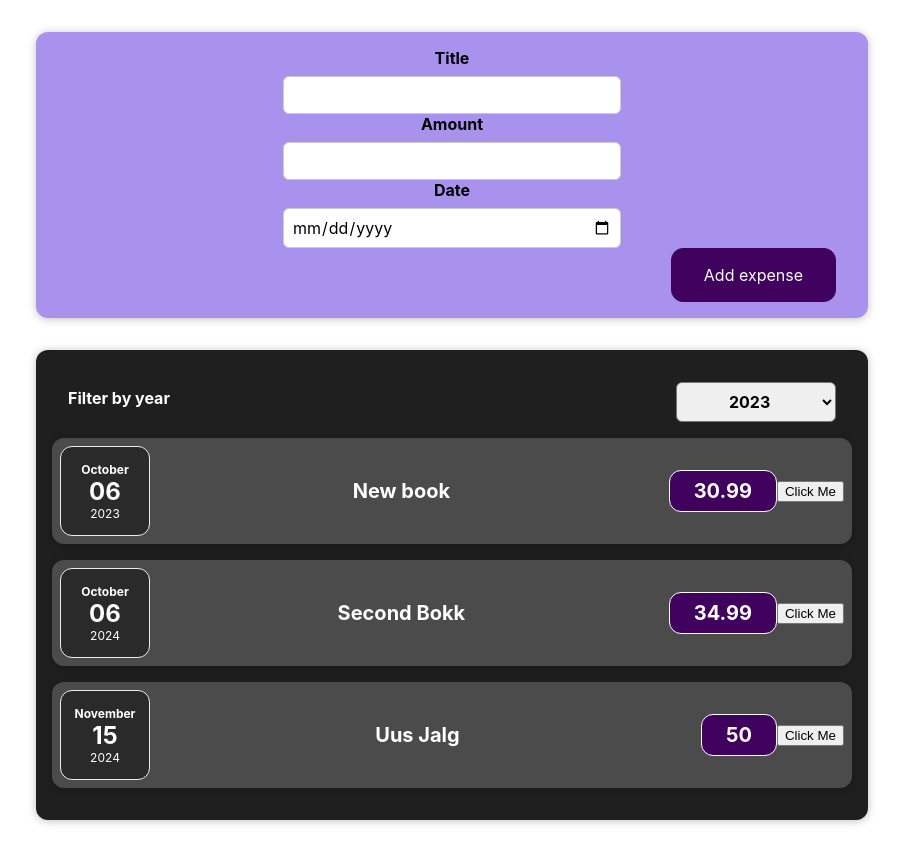
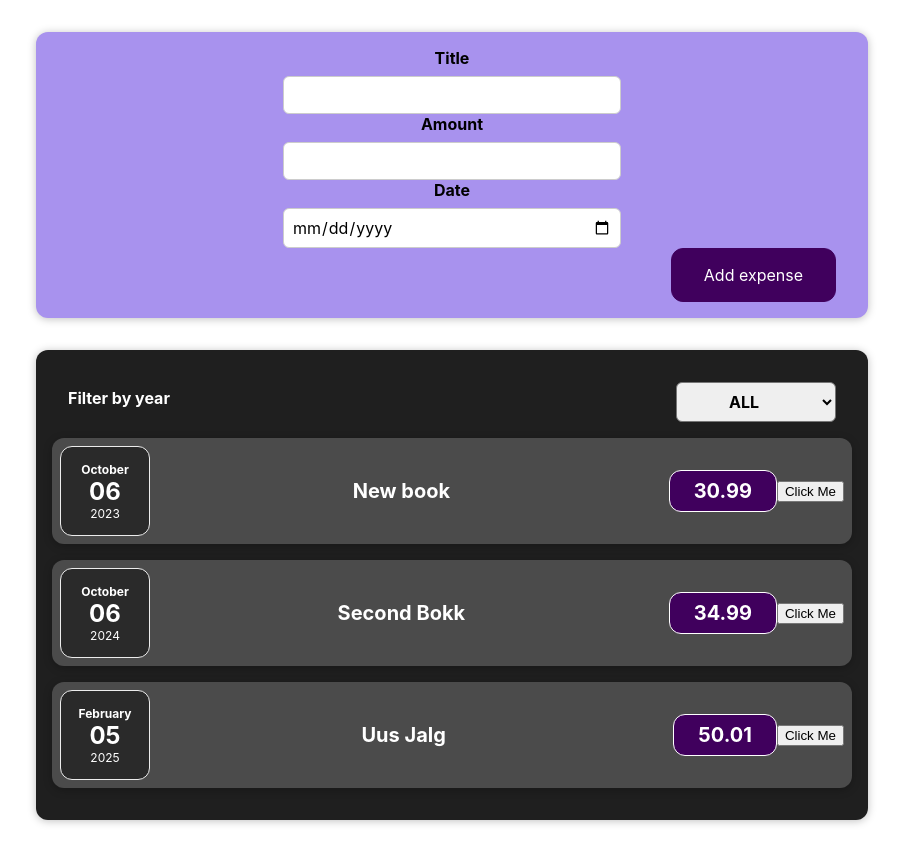
Before and after one commit to tonissonm/expenseshttp, a React (Create React App) app: page / in a window 1280 px wide. Shown: the whole page, without its empty margins (188-1091 px from the left). Built offline with nearby package versions, Linux system fonts and the light colour scheme.

Commit message:
ÜL15. Esimene pool

```diff
--- a/src/App.js
+++ b/src/App.js
@@ -17,9 +17,9 @@ id: 'id1',
 },
 {
   id: 'id3',
-  date: new Date(2024,10,15),
+  date: new Date(2025,1,5),
   title: 'Uus Jalg',
-  price: 50.00
+  price: 50.01
 }]
 
 const App = () => {
--- a/src/components/Expenses/Expenses.js
+++ b/src/components/Expenses/Expenses.js
@@ -1,24 +1,40 @@
 import ExpenseItem from './ExpenseItem';
 import ExpensesFilter from './ExpensesFilter'
 import Card from '../UI/Card';
+import NewExpense from '../NewExpense/NewExpense'
 import './Expenses.css';
+import {useState} from 'react';
 const Expenses=(props)=>{
-  const saveSelectedYearHandler = (selectedYear) => {
-    console.log(selectedYear)
+  const [filteredYear,setFilteredYear] = useState('2024');
+  const filteredYearHandler = (filteredYear) => {
+    console.log(filteredYear)
   }
-  props.expenses.map((expense) => {
-      console.log(expense)
+
+  const filteredExpenses =props.expenses.filter((expense)=>{
+    return expense.date.getFullYear() == filteredYear
   })
+
+  let expensesContent = <p>No expenses found.</p>
+
+  if(filteredExpenses.length > 0){
+    expensesContent = filteredExpenses.map((expense) => {
+      return <ExpenseItem expenseData={expense} key ={expense.id}/>
+    })
+  }
+
 
     return (
       <Card className='expenses'>
-          <ExpensesFilter
-            saveSelectedYear = {saveSelectedYearHandler}
+          <ExpensesFilter selected={filteredYear} onChangeFilter= {filteredYearHandler}
           />
           {
-              props.expenses.map((expense) => {
-                  return <ExpenseItem expenseData={expense} key={expense.id}/>
-              })
+            filteredExpenses.length === 0 && <p>No expenses found.</p>
+          }
+          {
+
+            filteredExpenses.length>0 && props.expenses.map((expense) => {
+                return <ExpenseItem expenseData={expense} key={expense.id}/>
+            })
           }
       </Card>
     )
--- a/src/components/Expenses/ExpensesFilter.js
+++ b/src/components/Expenses/ExpensesFilter.js
@@ -1,13 +1,20 @@
 import React from 'react';
-
+import {useState} from 'react';
 import './ExpensesFilter.css';
 
-const ExpensesFilter = () => {
+const ExpensesFilter = (props) => {
+    const [selectedYear, setSelectedYear] = useState('');
+    const yearChangeHandler = (event) => {
+        const selectedYear = event.target.value;
+        setSelectedYear(selectedYear)
+        props.onSaveYearData(selectedYear)
+    }
     return (
         <div className='expenses-filter'>
             <div className='expenses-filter__control'>
                 <label>Filter by year</label>
-                <select>
+                <select value ={selectedYear} onChange={yearChangeHandler}>
+                    <option value = ''>ALL</option>
                     <option value='2023'>2023</option>
                     <option value='2024'>2024</option>
                     <option value='2025'>2025</option>
```
Also changed, not shown: src/components/Expenses/Expenses1.js (deleted, +0 -22 lines).
